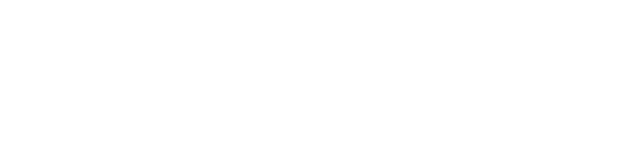
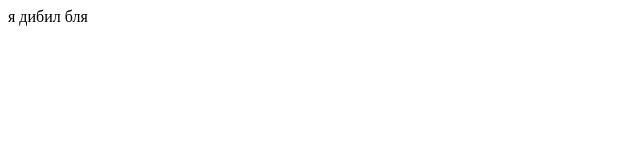
Before and after one commit to rsidorenko/projectJS, a plain HTML site: page index.html in a window 1280 px wide. Shown: the whole page, without its empty margins (0-640 px from the left). Drawn offline with Linux system fonts and the light colour scheme.

Commit message:
я дибил бля

```diff
--- a/index.html
+++ b/index.html
@@ -9,7 +9,7 @@
 </head>
 <body>
     <div>
-
+        я дибил бля
     </div>
 </body>
 </html>
```
